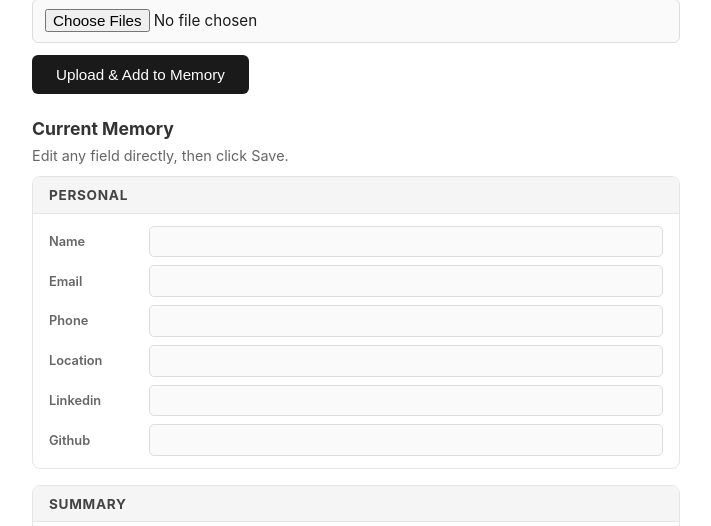
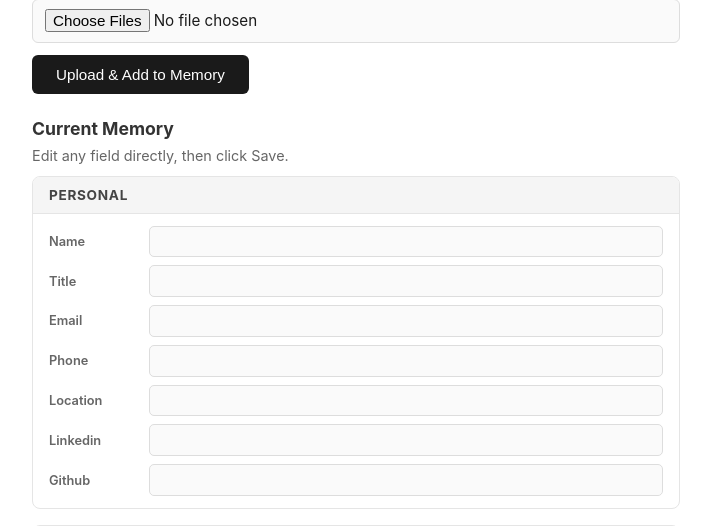
Before and after one commit to mfurkan03/cvmaker, a FastAPI app: page /memory in a window 1280 px wide. Shown: the part 539-1065 px from the top of the page, without its empty margins (284-995 px from the left). Run offline with FastAPI, Linux system fonts and the light colour scheme.

Commit message:
feat: add professional title line under name in CV header
- Agent now generates a tailored "title" field in personal (e.g. "ML Researcher")
- Rendered in italic below the name in both WeasyPrint HTML and fpdf2 PDF
- Added "title" to memory schema DEFAULT_MEMORY and memory editor UI
- Fixed contact line overflow: cell() → multi_cell() in fpdf2 renderer

Co-Authored-By: Claude Sonnet 4.6 <noreply@anthropic.com>

```diff
--- a/app/agent.py
+++ b/app/agent.py
@@ -44,7 +44,7 @@ Rules:
 Output ONLY a valid JSON object with this exact schema — no markdown fences, no extra keys:
 
 {
-  "personal": {"name": "", "email": "", "phone": "", "location": "", "linkedin": "", "github": ""},
+  "personal": {"name": "", "title": "", "email": "", "phone": "", "location": "", "linkedin": "", "github": ""},
   "summary": "",
   "education": [
     {"institution": "", "degree": "", "location": "", "date": "", "bullets": []}
@@ -63,7 +63,7 @@ Output ONLY a valid JSON object with this exact schema — no markdown fences, n
 }
 
 Schema rules:
-- "personal": nested object, all fields strings.
+- "personal": nested object, all fields strings. "title" is a short professional headline (e.g. "Software Engineer", "ML Researcher", "Computer Science Student") — derive it from the candidate's background and tailor it toward the target.
 - "summary": 1–3 sentence profile string; omit if not useful.
 - "education", "experience", "projects": arrays of entry objects. Each bullet is a complete action-verb sentence with quantified results where possible. Omit optional fields (location, url, etc.) when empty.
 - "skills": object where keys are category labels and values are comma-separated strings (e.g. {"Technical": "Python, C++, Docker", "Languages": "English, Turkish"}).
--- a/app/memory.py
+++ b/app/memory.py
@@ -11,6 +11,7 @@ BACKUP_PATH = Path("memory.backup.json")
 DEFAULT_MEMORY: dict = {
     "personal": {
         "name": "",
+        "title": "",
         "email": "",
         "phone": "",
         "linkedin": "",
--- a/app/pdf.py
+++ b/app/pdf.py
@@ -125,6 +125,11 @@ def _render_via_fpdf2(sections: dict, language: str) -> bytes:  # noqa: C901
         personal.get("github", ""),
     ]
     contact_parts = [p for p in contact_parts if p]
+    title = personal.get("title", "")
+    if title:
+        pdf.set_font(font, "I", 11)
+        pdf.cell(W, 13, s(title), align="C", new_x="LMARGIN", new_y="NEXT")
+
     if contact_parts:
         pdf.set_font(font, "", 9.5)
         pdf.multi_cell(W, 13, s("  |  ".join(contact_parts)), align="C", new_x="LMARGIN", new_y="NEXT")
--- a/static/js/app.js
+++ b/static/js/app.js
@@ -292,7 +292,7 @@ document.addEventListener("DOMContentLoaded", () => {
 
     const personal = data.personal || {};
     editor.appendChild(buildFieldSection("Personal", [
-      "name", "email", "phone", "location", "linkedin", "github",
+      "name", "title", "email", "phone", "location", "linkedin", "github",
     ].map(k => ({
       key: "personal." + k,
       label: k.charAt(0).toUpperCase() + k.slice(1),
@@ -404,7 +404,7 @@ document.addEventListener("DOMContentLoaded", () => {
   function collectMemory() {
     const editor = document.getElementById("memory-editor");
     const mem = {
-      personal: {},
+      personal: { name: "", title: "", email: "", phone: "", location: "", linkedin: "", github: "" },
       summary: "",
       education: [], experience: [], projects: [],
       skills: { technical: [], soft: [], languages: [] },
--- a/templates/cv_harvard.html
+++ b/templates/cv_harvard.html
@@ -11,6 +11,7 @@
   {% if sections.personal %}
   {% set p = sections.personal %}
   <h1 class="cv-name">{{ p.name }}</h1>
+  {% if p.title %}<div class="cv-title">{{ p.title }}</div>{% endif %}
   <div class="cv-contact">
     {%- set parts = [] -%}
     {%- if p.email    %}{% set _ = parts.append(p.email)    %}{% endif -%}
```
Also changed, not shown: static/css/cv.css (+8 -0 lines).
